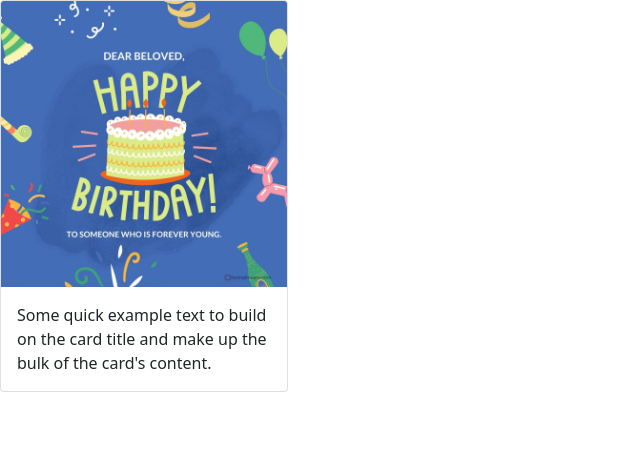
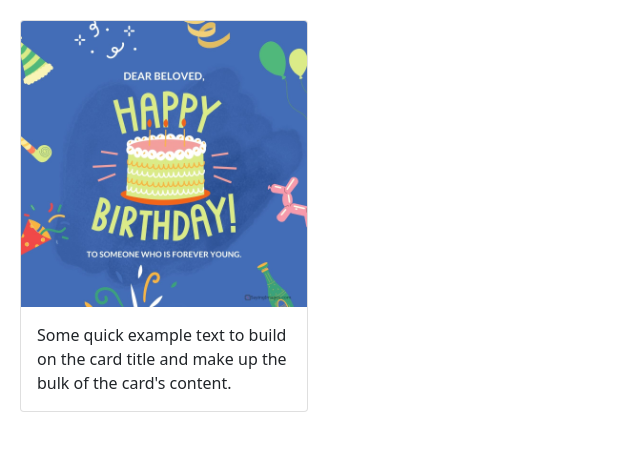
Before and after one commit to sadia2110/card2, a plain HTML site: page index.html in a window 1280 px wide. Shown: the whole page, without its empty margins (0-640 px from the left). Drawn offline with nearby package versions, Linux system fonts and the light colour scheme.

Commit message:
Updated index.html

```diff
--- a/index.html
+++ b/index.html
@@ -11,7 +11,7 @@
 </head>
 
 <body>
-  <div class="card" style="width: 18rem;">
+  <div class="card" style="width: 18rem; margin:20px">
     <img src="./birthday-quotes-2.jpg" class="card-img-top" alt="...">
     <div class="card-body">
       <p class="card-text">Some quick example text to build on the card title and make up the bulk of the card's content.</p>
```
